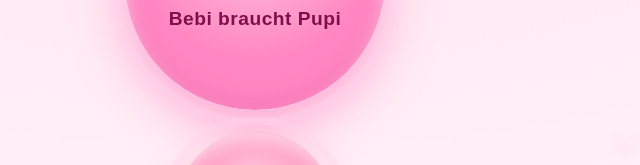
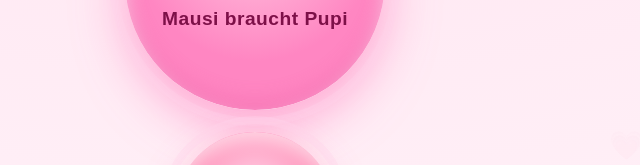
Before and after one commit to residentevill537-source/GFM, a plain HTML site: page index.html in a window 1280 px wide. Shown: the part 349-514 px from the top of the page, 385-1025 px from the left. Drawn offline with Linux system fonts and the light colour scheme.

Commit message:
Update index.html

```diff
--- a/index.html
+++ b/index.html
@@ -132,7 +132,7 @@
         <span class="emoji" aria-hidden="true">👑</span>
         <span class="emoji" aria-hidden="true">✨💕</span>
         <div class="spacer"></div>
-        <span class="title">Bebi braucht&nbsp;Pupi</span>
+        <span class="title">Mausi braucht&nbsp;Pupi</span>
       </div>
     </button>
 
@@ -154,7 +154,7 @@
   <script>
     // Endpoints + payloads
     const ENDPOINT = "https://ntfy.sh/pupi-bescheid-sagen";
-    const MSG_PUPI = "Bebi braucht Pupi";
+    const MSG_PUPI = "Mausi braucht Pupi";
     const MSG_KISS = "Mausi braucht Kuss";
     const HEADERS = { "Title":"Pupi-Alarm", "Priority":"high" };
 
```
